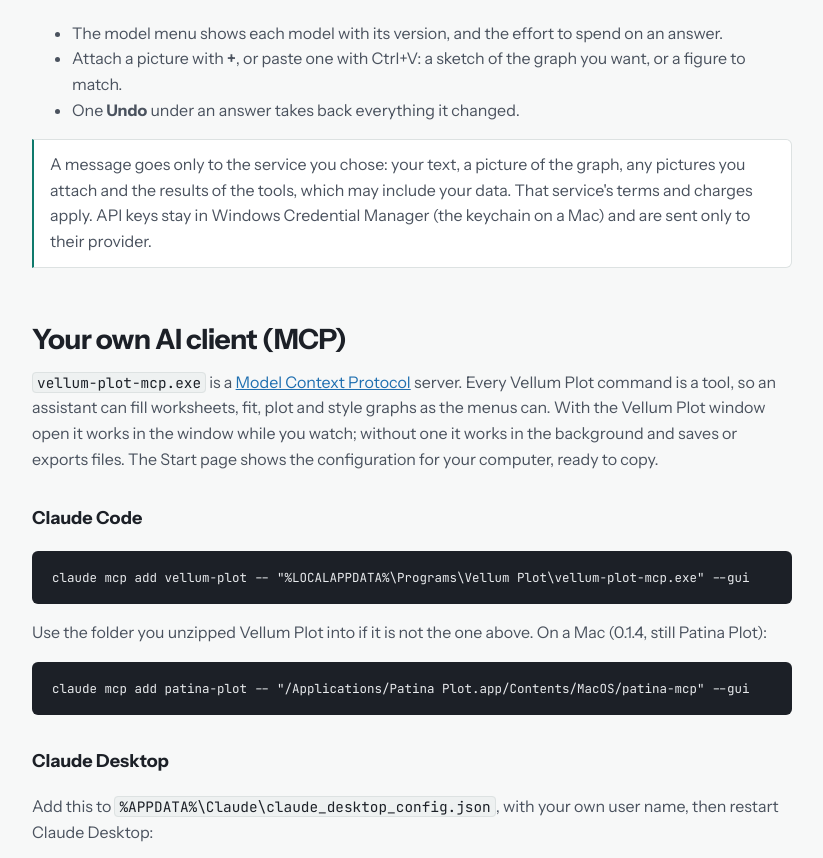
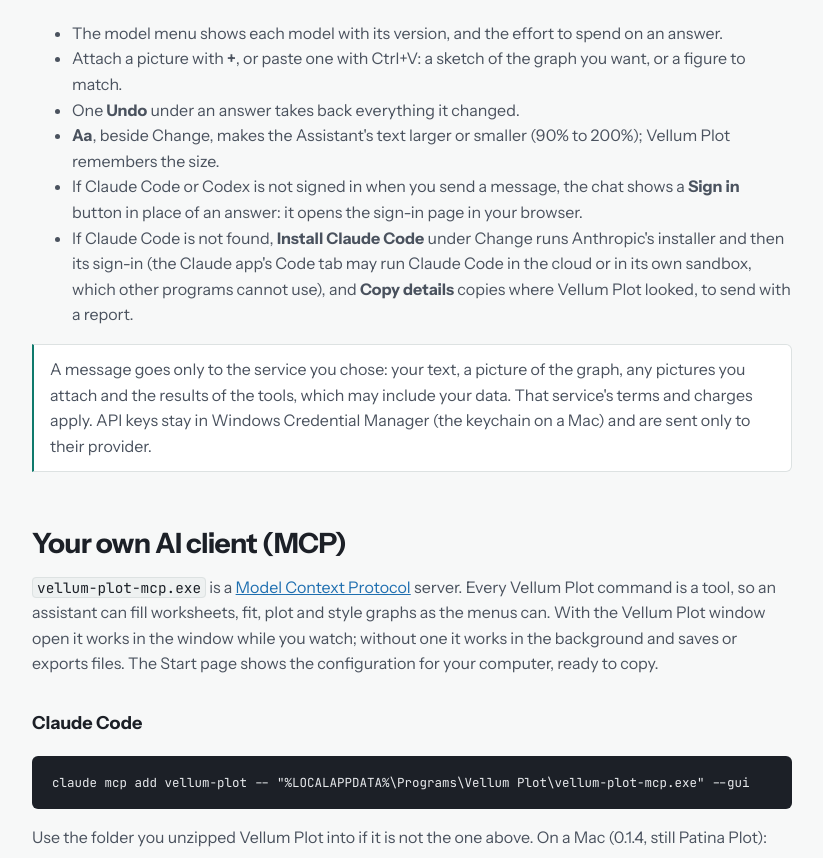
Before and after one commit to VellumPlot/VellumPlot.github.io, a plain HTML site: page manual.html in a window 1280 px wide. Shown: the part 3788-4646 px from the top of the page, without its empty margins (276-1099 px from the left). Drawn offline with Linux system fonts and the light colour scheme.

Commit message:
Site: Vellum Plot 0.3.2; Sign in, Install, Copy details and Aa in the manual

```diff
--- a/manual.html
+++ b/manual.html
@@ -169,6 +169,14 @@
       <li>Attach a picture with <b>+</b>, or paste one with Ctrl+V: a sketch of the graph you want,
         or a figure to match.</li>
       <li>One <b>Undo</b> under an answer takes back everything it changed.</li>
+      <li><b>Aa</b>, beside Change, makes the Assistant's text larger or smaller (90% to 200%);
+        Vellum Plot remembers the size.</li>
+      <li>If Claude Code or Codex is not signed in when you send a message, the chat shows a
+        <b>Sign in</b> button in place of an answer: it opens the sign-in page in your browser.</li>
+      <li>If Claude Code is not found, <b>Install Claude Code</b> under Change runs Anthropic's
+        installer and then its sign-in (the Claude app's Code tab may run Claude Code in the cloud
+        or in its own sandbox, which other programs cannot use), and <b>Copy details</b> copies
+        where Vellum Plot looked, to send with a report.</li>
     </ul>
     <div class="callout"><p>A message goes only to the service you chose: your text, a picture of
       the graph, any pictures you attach and the results of the tools, which may include your data.
```
Also changed, not shown: index.html (+3 -3 lines).
